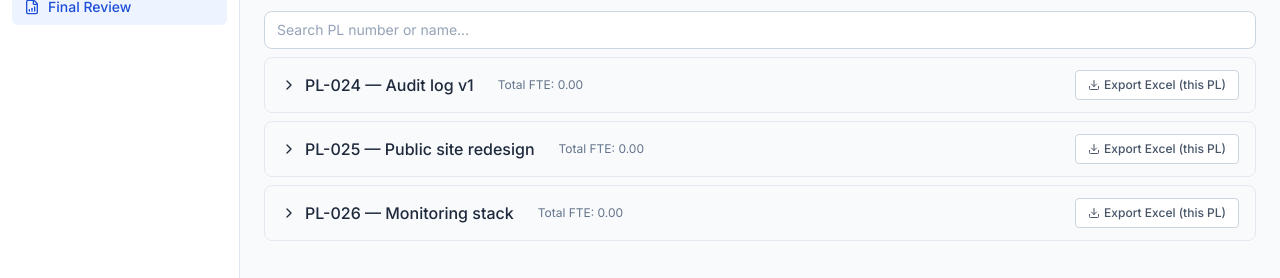
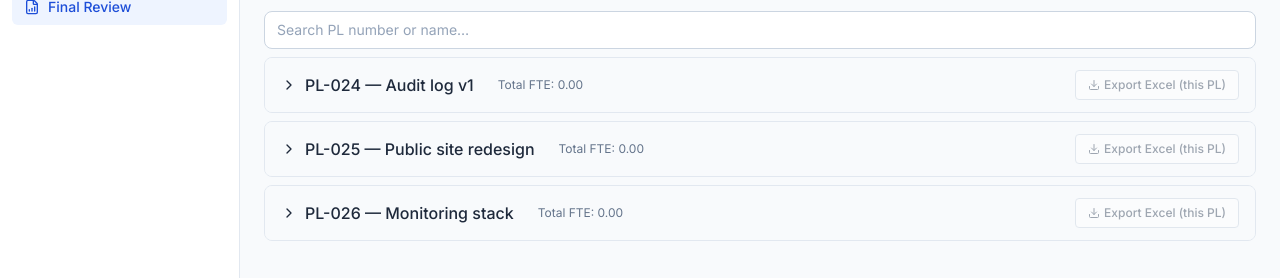
Before and after one commit to nujovich/ux_great_prototype, a React (Vite) app: page /final-review in a window 1280 px wide. Shown: the part 235-513 px from the top of the page. Built offline with nearby package versions, Linux system fonts and the light colour scheme.

Commit message:
feat(final-review): disable per-PL Excel export button (HIW-177)

```diff
--- a/src/components/finalReview/PLAccordion.tsx
+++ b/src/components/finalReview/PLAccordion.tsx
@@ -39,7 +39,9 @@ export function PLAccordion({ pl, years, canViewKeuro, canExport, onExport }: Pr
         {canExport && (
           <button
             type="button"
-            className="ml-4 flex items-center gap-1 rounded px-3 py-1.5 text-xs font-medium text-slate-600 border border-slate-300 bg-white hover:bg-slate-100"
+            disabled
+            title={t('finalReview.exportDisabledHint')}
+            className="ml-4 flex items-center gap-1 rounded px-3 py-1.5 text-xs font-medium text-slate-600 border border-slate-300 bg-white hover:bg-slate-100 disabled:opacity-50 disabled:cursor-not-allowed disabled:hover:bg-white"
             onClick={(e) => {
               e.stopPropagation();
               onExport(pl);
```
Also changed, not shown: 1 other file (tests, documents, lock files or other folders).
